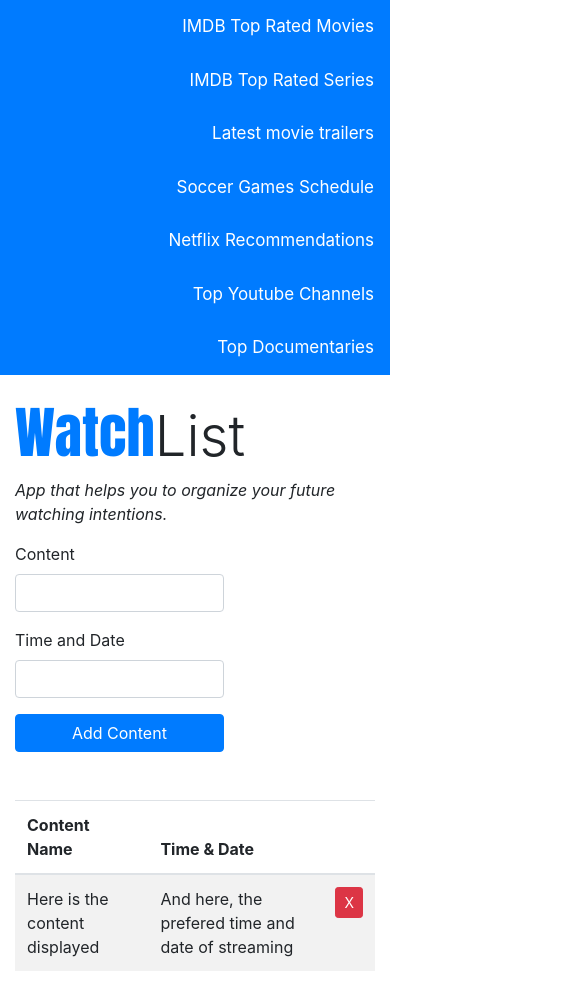
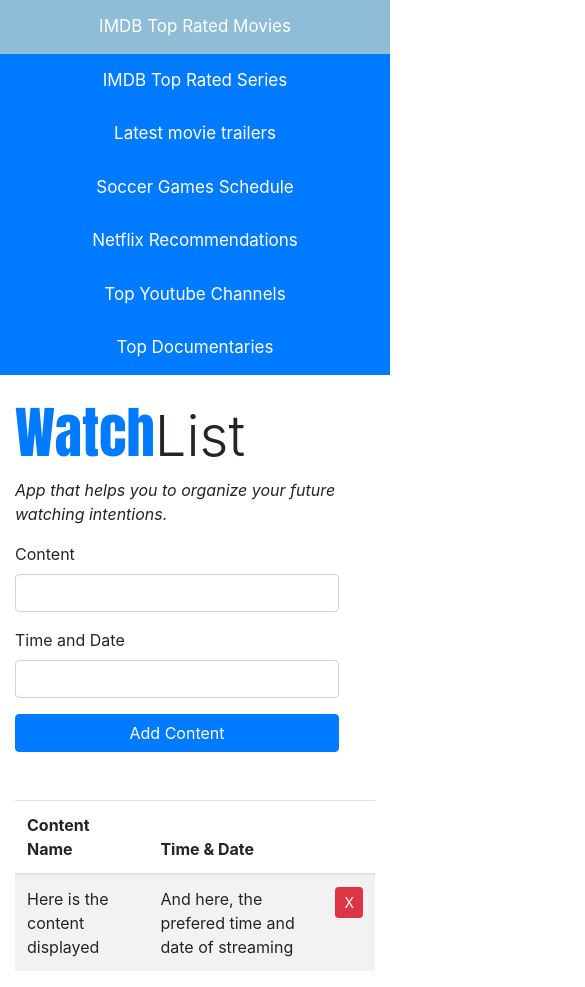
Before and after one commit to bajram-a/WatchList, a plain HTML site: page index.html in a window 390 px wide. Shown: the top 987 px of the page, 585 px wide, since content can reach past the window. Drawn offline with nearby package versions, Linux system fonts and the light colour scheme.

Commit message:
slightly-more-responsive

```diff
--- a/style.css
+++ b/style.css
@@ -27,8 +27,9 @@ p{
     font-family: -apple-system, BlinkMacSystemFont, 'Segoe UI', Roboto, Oxygen, Ubuntu, Cantarell, 'Open Sans', 'Helvetica Neue', sans-serif;
     font-style: italic;
 }
+
 #movie-form{
-    width: 58%;
+    width: 50%;
 }
 
 img{
@@ -39,3 +40,19 @@ left: 920px;
 bottom: 400px;
 z-index: -1;
 }
+
+@media screen and (max-width: 600px){
+
+    main {
+        width: 100%;
+    }
+    .menu a {
+        width: 100%;
+    }
+    #movie-form{
+        width: 90%;
+    }
+    img{
+        display: none;
+    }
+}
```
